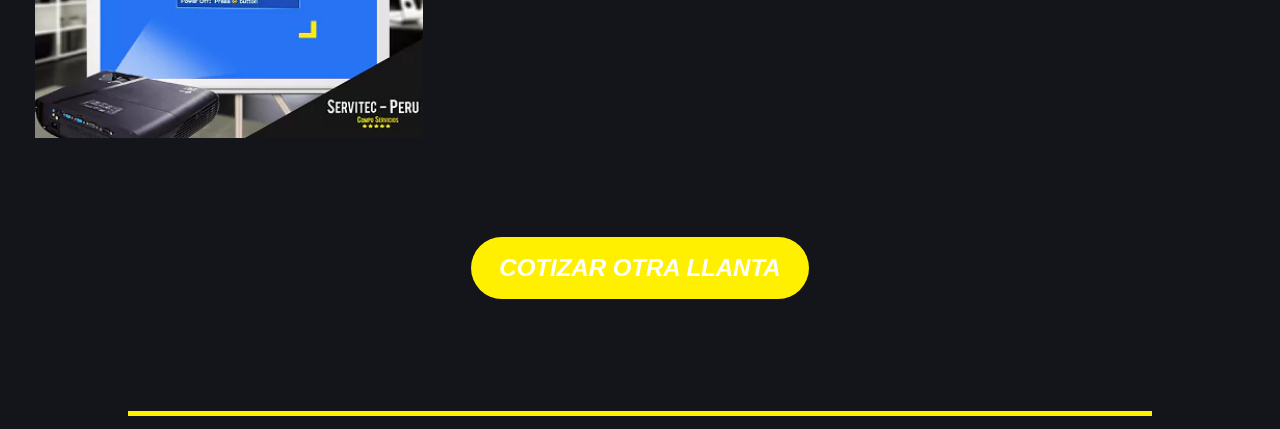
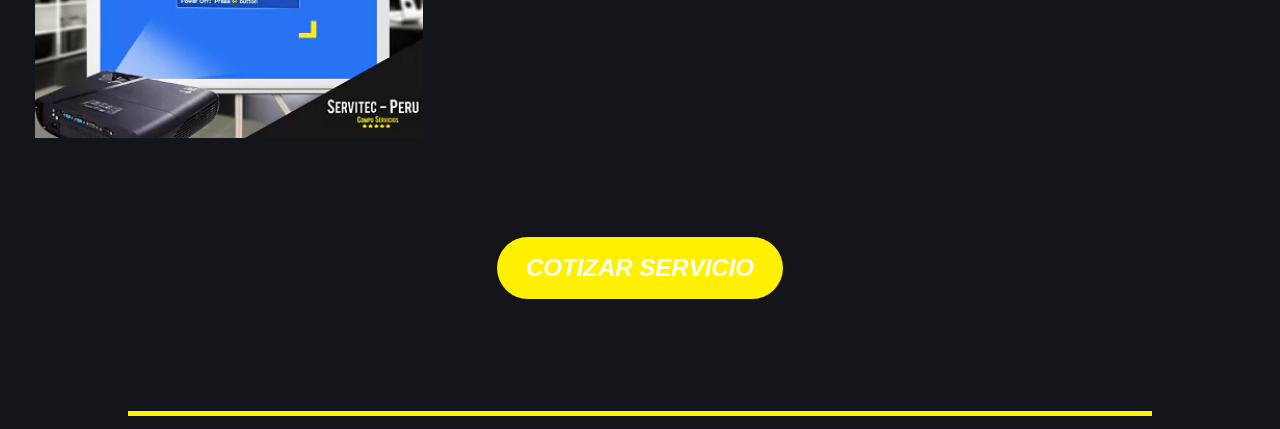
Before and after one commit to AgenciaServitec/proyectores-landing, an Astro site: page /services in a window 1280 px wide. Shown: the part 1121-1550 px from the top of the page. Built offline with nearby package versions, Linux system fonts and the light colour scheme; Astro itself is replaced by a stand-in of ours.

Commit message:
update the name of the cotizar_otra_llanta button to cotizar_servicio on the services page

```diff
--- a/src/pages/services/index.astro
+++ b/src/pages/services/index.astro
@@ -16,7 +16,7 @@ import { services } from "../../data-list";
     </section>
     <section class="quote-button">
       <a href="/contact">
-        <Button type="tertiary">Cotizar otra llanta</Button>
+        <Button type="tertiary">Cotizar Servicio</Button>
       </a>
     </section>
   </main>
```
